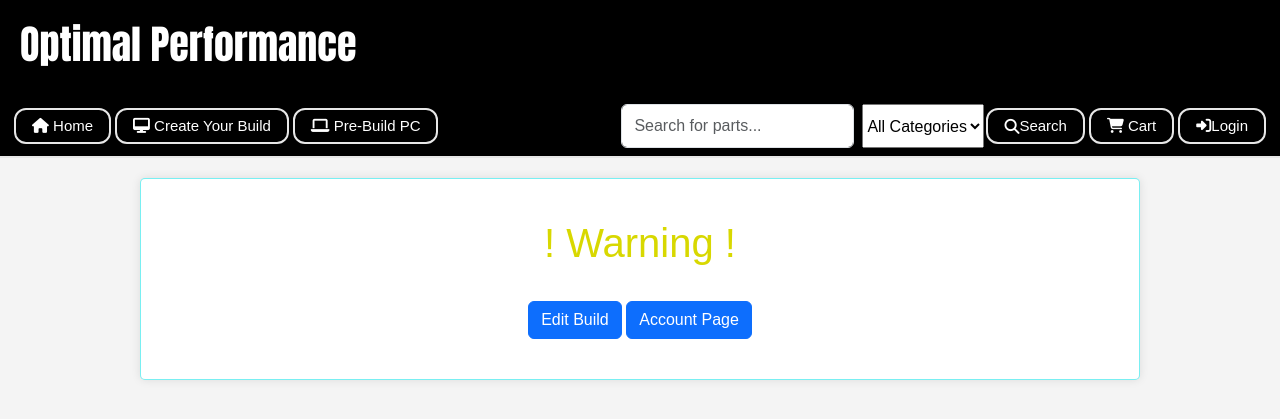
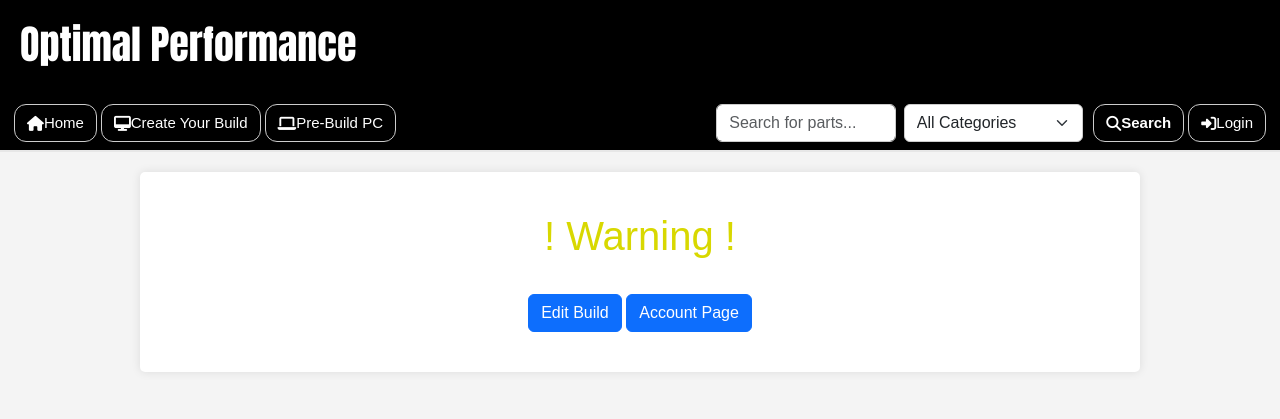
Before and after one commit to UCCS-CS4300-5300/Group7-fall2024, a Django app: page /build_error/1/ in a window 1280 px wide. Shown: the top 419 px of the page. Run offline with Django 4.2, Linux system fonts and the light colour scheme; parts of the project's set-up code (start-up, migrations or seed data) failed here and were passed over; some libraries are stand-ins or nearby versions.

Commit message:
moved repeated code into seperate component templates. Moved repeated CSS elements to base template. Fix account page issues. Fix logout issues.

```diff
--- /dev/null
+++ b/home/templates/_alerts.html
@@ -0,0 +1,20 @@
+{% if messages %}
+<div class="messages">
+    {% for message in messages %}
+    <div class="alert alert-{{ message.tags }}" id="message-{{ forloop.counter }}">
+        {{ message }}
+    </div>
+    {% endfor %}
+</div>
+<script>
+    // Automatically hide messages after 5 seconds (5000 milliseconds)
+    setTimeout(function() {
+        const messages = document.querySelectorAll('.messages .alert');
+        messages.forEach(function(message) {
+            message.style.transition = 'opacity 0.5s ease';
+            message.style.opacity = '0';
+            setTimeout(() => message.remove(), 500); // Remove element after fade-out
+        });
+    }, 3000); // Adjust the timing as needed
+</script>
+{% endif %}
--- /dev/null
+++ b/home/templates/_navbar.html
@@ -0,0 +1,45 @@
+<nav class="navbar navbar-expand-lg custom-navbar">
+    <div class="container-fluid">
+        <button class="navbar-toggler" type="button" data-bs-toggle="collapse" data-bs-target="#navbarNavAltMarkup" aria-controls="navbarNavAltMarkup" aria-expanded="false" aria-label="Toggle navigation">
+            <span class="navbar-toggler-icon"></span>
+        </button>
+        <div class="collapse navbar-collapse" id="navbarNavAltMarkup">
+            <div class="navbar-nav me-auto">
+                <a class="button" aria-current="page" href="{% url 'index' %}">
+                    <i class="fa-solid fa-house"></i> Home</a>
+                <a class="button" href="{% url 'build' %}">
+                    <i class="fa-solid fa-desktop"></i> Create Your Build</a>
+                <a class="button" href="{% url 'pre_build' %}">
+                    <i class="fa-solid fa-laptop"></i> Pre-Build PC</a>
+            </div>
+            <div class="search-container">
+                <!-- Search form -->
+                <form method="get" action="{% url 'search_pc_parts' %}" class="d-flex">
+                    <input type="text" name="q" class="form-control me-2" placeholder="Search for parts..." value="{{ query|default:'' }}">
+                    <select name="category" class="form-select me-2">
+                        <option value="All Categories" {% if category == 'All Categories' %}selected{% endif %}>All Categories</option>
+                        <option value="RAM" {% if category == 'RAM' %}selected{% endif %}>RAM</option>
+                        <option value="CPU" {% if category == 'CPU' %}selected{% endif %}>CPU</option>
+                        <option value="Motherboard" {% if category == 'Motherboard' %}selected{% endif %}>Motherboard</option>
+                        <option value="Storage" {% if category == 'Storage' %}selected{% endif %}>Storage</option>
+                    </select>
+                    <button type="submit" class="button d-flex align-items-center">
+                        <i class="fa-solid fa-magnifying-glass"></i> Search
+                    </button>
+                </form>
+            </div>
+            <!-- Account and Logout buttons to the right -->
+            <div class="navbar-nav ms-auto account-container">
+                {% if user.is_authenticated %}
+                    <a class="button" href="{% url 'account_page' %}">
+                        <i class="fa-solid fa-user"></i> Account</a>
+                    <a class="button" href="{% url 'logout' %}">
+                        <i class="fa-solid fa-right-from-bracket"></i>Logout</a>
+                {% else %}
+                    <a class="button" href="{% url 'login_or_register' %}">
+                        <i class="fa-solid fa-right-to-bracket"></i>Login</a>
+                {% endif %}
+            </div>
+        </div>
+    </div>
+</nav>
--- a/home/templates/base_template.html
+++ b/home/templates/base_template.html
@@ -30,6 +30,13 @@
             margin: 4px 2px;
             cursor: pointer;
             border-radius: 12px;
+            display: inline-flex;
+            align-items: center;
+            justify-content: center;
+            height: calc(2.25rem + 2px); /* Matches the height of the form-control (input) */
+            padding: 0.375rem 0.75rem; /* Matches padding of the form-control (input) */
+            margin-top: 0; /* Ensure it is vertically aligned with the search box */
+            margin-bottom: 0; /* Ensure it is vertically aligned with the search box */
         }
 
         .button:hover {
@@ -74,30 +89,154 @@
             display: inline-block;
         }
 
-        .alert {
-    padding: 10px;
-    margin: 10px 0;
-    border: 1px solid transparent;
-    border-radius: 5px;
-}
+        body {
+            font-family: Arial, sans-serif;
+            line-height: 1.6;
+            margin: 0;
+            padding: 0;
+            background-color: #f4f4f4;
+        }
 
-.alert-success {
-    color: #155724;
-    background-color: #d4edda;
-    border-color: #c3e6cb;
-}
+        .container {
+            max-width: 1000px;
+            margin: 20px auto;
+            background-color: #fff;
+            padding: 20px;
+            border-radius: 5px;
+            box-shadow: 0 0 10px rgba(0, 0, 0, 0.1);
+        }
 
-.alert-error {
-    color: #721c24;
-    background-color: #f8d7da;
-    border-color: #f5c6cb;
-}
+        .message-box {
+            text-align: center;
+            padding: 20px;
+            background: rgba(9, 58, 59, 0);
+        }
 
-.alert-info {
-    color: #0c5460;
-    background-color: #d1ecf1;
-    border-color: #bee5eb;
-}
+        .messages {
+            list-style: none;
+        }
+
+        .tab {
+            overflow: hidden;
+            border: 1px solid #555;
+            background-color: #333;
+        }
+
+        .tab button {
+            background-color: inherit;
+            float: left;
+            border: none;
+            outline: none;
+            cursor: pointer;
+            padding: 14px 16px;
+            transition: 0.3s;
+            color: #fff;
+            font-weight: bold;
+        }
+
+        .tab button:hover {
+            background-color: #555;
+        }
+
+        .tab button.active {
+            background-color: #4a4a4a;
+        }
+
+        .tabcontent {
+            display: none;
+            padding: 6px 12px;
+            border: 1px solid #ccc;
+            border-top: none;
+        }
+
+        input[type="text"], input[type="email"], input[type="tel"] {
+            width: 100%;
+            padding: 8px;
+            margin: 5px 0 20px 0;
+            display: inline-block;
+            border: 1px solid #ccc;
+            box-sizing: border-box;
+        }
+
+        button {
+            background-color: rgba(0, 150, 199, 0.8);
+            color: #fff;
+            font-weight: bold;
+            padding: 10px 15px;
+            margin: 8px 0;
+            border: none;
+            cursor: pointer;
+            width: auto;
+            transition: background-color 0.3s;
+        }
+
+        button:hover {
+            background-color: rgba(0, 150, 199, 1);
+        }
+
+        .username-header {
+            font-size: 1.5em;
+            font-weight: 700;
+            color: #333;
+            margin-bottom: 10px;
+        }
+
+        .user-info-box {
+            background-color: #f9f9f9;
+            border: 1px solid #ddd;
+            border-radius: 5px;
+            padding: 15px;
+            margin-bottom: 20px;
+        }
+
+        .user-name {
+            font-size: 2em;
+            font-weight: bold;
+            color: rgba(0, 150, 199, 0.8);
+        }
+
+        .custom-navbar .dropdown-menu {
+            background-color: #333;
+            border: 1px solid #555;
+            border-radius: 0;
+            box-shadow: none;
+        }
+
+        .custom-navbar .dropdown-menu .dropdown-item {
+            color: #fff;
+            padding: 10px 20px;
+            transition: background-color 0.3s;
+        }
+
+        .custom-navbar .dropdown-menu .dropdown-item:hover {
+            background-color: #555;
+        }
+
+        .custom-navbar .form-select,
+        .custom-navbar .form-control,
+        .custom-navbar .button {
+            height: calc(2.25rem + 2px) !important; /* Matches the height of the form-control (input) */
+            padding: 0.375rem 0.75rem !important; /* Matches padding of the form-control (input) */
+            margin-top: 0 !important; /* Ensure it is vertically aligned with the search box */
+            margin-bottom: 0 !important; /* Ensure it is vertically aligned with the search box */
+            display: flex;
+            align-items: center;
+            border: 1px solid #ccc; /* Ensure consistent border */
+        }
+
+        .custom-navbar .search-container {
+            display: flex;
+            align-items: center;
+            justify-content: flex-end; /* Align search components to the right */
+            flex-grow: 1;
+        }
+
+        .custom-navbar .account-container {
+            display: flex;
+            align-items: center;
+            margin-left: 15px; /* Add space between the search and account buttons */
+        }
+
     </style>
 </head>
 
@@ -107,80 +246,11 @@
         <script src="https://kit.fontawesome.com/802595e9f2.js" crossorigin="anonymous"></script>
     </header>
 
-    <!-- Navbar -->
-    <nav class="navbar navbar-expand-lg custom-navbar">
-        <div class="container-fluid">
-            <button class="navbar-toggler" type="button" data-bs-toggle="collapse" data-bs-target="#navbarNavAltMarkup" aria-controls="navbarNavAltMarkup" aria-expanded="false" aria-label="Toggle navigation">
-                <span class="navbar-toggler-icon"></span>
-            </button>
-            <div class="collapse navbar-collapse" id="navbarNavAltMarkup">
-                <div class="navbar-nav me-auto">
-                    <a class="button" aria-current="page" href="{% url 'index' %}">
-                        <i class="fa-solid fa-house"></i> Home</a>
-                    <a class="button" href="{% url 'build' %}">
-                        <i class="fa-solid fa-desktop"></i> Create Your Build</a>
-                    <a class="button" href="{% url 'pre_build' %}">
-                        <i class="fa-solid fa-laptop"></i> Pre-Build PC</a>
+    {% include '_navbar.html' %}
 
-
-                </div>
-                <!-- Search form -->
-                <form method="get" action="{% url 'search_pc_parts' %}" class="d-flex">
-                    <input type="text" name="q" class="form-control me-2" placeholder="Search for parts..." value="{{ query|default:'' }}">
-                    <select name="category">
-                        <option value="All Categories" {% if category == 'All Categories' %}selected{% endif %}>All Categories</option>
-                        <option value="RAM" {% if category == 'RAM' %}selected{% endif %}>RAM</option>
-                        <option value="CPU" {% if category == 'CPU' %}selected{% endif %}>CPU</option>
-                        <option value="Motherboard" {% if category == 'Motherboard' %}selected{% endif %}>Motherboard</option>
-                        <option value="Storage" {% if category == 'Storage' %}selected{% endif %}>Storage</option>
-                    </select>
-                    <button type="submit" class="button d-flex align-items-center">
-                        <i class="fa-solid fa-magnifying-glass"></i> Search
-                    </button>
-                </form>
-                <div class="navbar-nav">
-                    <!-- Add the Shopping Cart Icon -->
-                    <a class="button" href="{% url 'view_cart' %}">
-                        <i class="fa-solid fa-cart-shopping"></i> Cart
-                    </a>
-                <div class="navbar-nav">
-                    {% if user.is_authenticated %}
-                        <a class="button" href="{% url 'account_page' %}">
-                            <i class="fa-solid fa-user"></i> Account</a>
-                        <a class="button" href="{% url 'logout' %}">
-                             <i class="fa-solid fa-right-from-bracket"></i>Logout</a>
-                    {% else %}
-                        <a class="button" href="{% url 'login_or_register' %}">
-                             <i class="fa-solid fa-right-to-bracket"></i>Login</a>
-                    {% endif %}
-                </div>
-            </div>
-        </div>
-    </nav>
-
-    {% if messages %}
-<div class="messages">
-    {% for message in messages %}
-    <div class="alert alert-{{ message.tags }}" id="message-{{ forloop.counter }}">
-        {{ message }}
-    </div>
-    {% endfor %}
-</div>
-<script>
-    // Automatically hide messages after 5 seconds (5000 milliseconds)
-    setTimeout(function() {
-        const messages = document.querySelectorAll('.messages .alert');
-        messages.forEach(function(message) {
-            message.style.transition = 'opacity 0.5s ease';
-            message.style.opacity = '0';
-            setTimeout(() => message.remove(), 500); // Remove element after fade-out
-        });
-    }, 3000); // Adjust the timing as needed
-</script>
-{% endif %}
+    {% include '_alerts.html' %}
 
     <div class="container-sm-12">
-        <!-- add block content from html template -->
         {% block content %}
         {% endblock %}
     </div>
--- a/home/templates/build_error.html
+++ b/home/templates/build_error.html
@@ -1,54 +1,16 @@
 {% extends "base_template.html" %}
 {% block content %}
-
-<style>
-    .message-box {
-        text-align: center;
-        padding: 20px;
-        background: rgba(9, 58, 59, 0);
-    }
-    body {
-        font-family: Arial, sans-serif;
-        line-height: 1.6;
-        margin: 0;
-        padding: 0;
-        background-color: #f4f4f4;
-    }
-    .container {
-        max-width: 1000px;
-        margin: 20px auto;
-        background-color: #fff;
-        padding: 20px;
-        border-radius: 5px;
-        border: 1px solid rgba(81, 234, 239, 0.767);
-        box-shadow: 0 0 10px rgba(0, 0, 0, 0.1);
-    }
-    .messages {
-        list-style: none;
-    }
-</style>
-
-<body>
 <div class="container">
     <div class="message-box">
         <h1 style="color: rgb(216, 216, 0);">! Warning !</h1>
 
         <h4>
-                {% if messages %}
-                <ul class="messages">
-                    {% for message in messages %}
-                    <li {% if message.tags %} class="{{ message.tags }}" {% endif %}>{{ message|linebreaksbr }}</li>
-                    {% endfor %}
-                </ul>
-                {% endif %}
+            {% include '_alerts.html' %}
         </h4>
         <br>
 
         <a href="{% url 'edit_build' build_id %}" class="btn btn-primary">Edit Build</a>
-            <a href="{% url 'account_page' %}" class="btn btn-primary">Account Page</a>
+        <a href="{% url 'account_page' %}?tab=Builds" class="btn btn-primary">Account Page</a>  <!-- Modified -->
     </div>
 </div>
-</body>
-</html>
-
 {% endblock %}
--- a/home/views.py
+++ b/home/views.py
@@ -3,6 +3,7 @@ from django.contrib.auth import login, authenticate, logout
 from django.contrib.auth.forms import AuthenticationForm, UserCreationForm
 from django.contrib import messages
 from django.contrib.messages import get_messages
+from django.urls import reverse
 from django.db import IntegrityError, transaction
 from .models import RAM, CPU, Motherboard, Storage, Build, Profile, ShoppingCart, CartItem
 from .forms import BuildForm
@@ -363,7 +364,7 @@ def delete_build(request, build_id):
     build = get_object_or_404(Build, build_id=build_id, profile__user=request.user)
     build.delete()
     messages.success(request, "Build deleted successfully.")
-    return redirect('account_page')
+    return redirect(f'{reverse("account_page")}?tab=Builds')  # Redirect with tab parameter
 
 
 @login_required
@@ -517,7 +518,12 @@ def remove_from_cart(request, item_id):
     profile = request.user.profile
     cart = get_object_or_404(ShoppingCart, profile=profile)
 
-    cart_item = get_object_or_404(CartItem, cart=cart, id=item_id)
+    # Check if the item exists in the cart
+    try:
+        cart_item = CartItem.objects.get(cart=cart, id=item_id)
+    except CartItem.DoesNotExist:
+        messages.error(request, "Item does not exist in your cart.")
+        return redirect('view_cart')
 
     # Update the total price
     cart.total_price -= cart_item.price * cart_item.quantity
```
Also changed, not shown: other parts of home/templates/base_template.html (+19 -11 lines), home/templates/_component_row.html (added, +30 -0 lines), home/templates/account_page.html (+10 -113 lines), home/templates/view_build.html (+27 -3 lines). Lines whose indentation alone changed are shown as unchanged.
